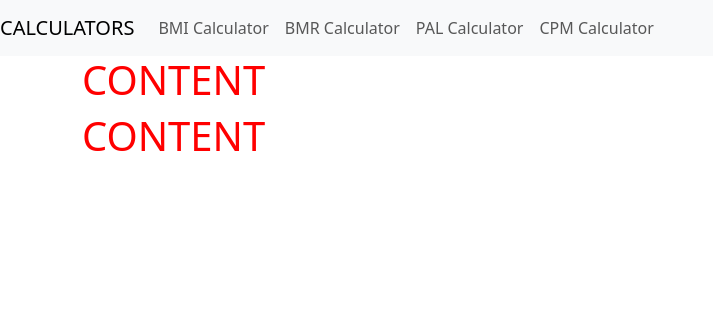
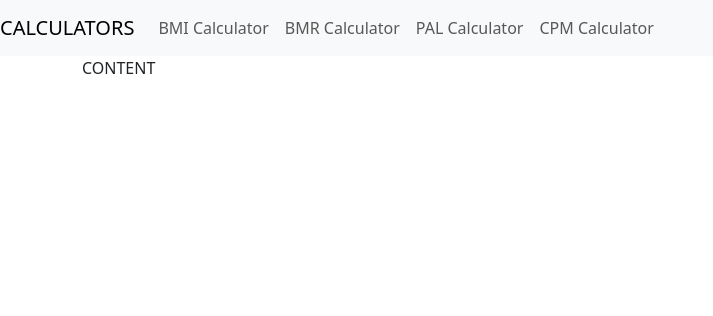
Before and after one commit to olczi095/bmi-calculator, a Django app: template mysite/calculator/templates/calculator/bmi.html in a window 1280 px wide. Shown: the top 316 px of the page, without its empty margins (0-713 px from the left). Run offline with Django 4.2, Linux system fonts and the light colour scheme; the template is opened without the code that fills it, so the values that code supplies are empty.

Commit message:
fix: fix extending from base.html

```diff
--- a/mysite/calculator/static/calculator/style.css
+++ b/mysite/calculator/static/calculator/style.css
@@ -1,7 +1,7 @@
-.nav {
+.nav{
     margin: 20px;
 }
 
-h1 {
+h1{
     color: red;
   }
--- a/mysite/calculator/templates/calculator/base.html
+++ b/mysite/calculator/templates/calculator/base.html
@@ -7,9 +7,10 @@
     <meta name="viewport" content="width=device-width, initial-scale=1">
     <title>{% block title %}
       Site Title
-    {% endblock title %}</title>
+    {% endblock %}</title>
+    <link rel="stylesheet" type="text/css" href="{% static 'calculator/style.css' %}">
     <link href="https://cdn.jsdelivr.net/npm/bootstrap@5.3.0-alpha2/dist/css/bootstrap.min.css" rel="stylesheet" integrity="sha384-aFq/bzH65dt+w6FI2ooMVUpc+21e0SRygnTpmBvdBgSdnuTN7QbdgL+OapgHtvPp" crossorigin="anonymous">
-    <link rel="stylesheet" href="{% static 'css/style.css' %}">
+
   </head>
 
   <body>
@@ -38,9 +39,9 @@
     </nav>
 
     <div class="container">
-      <h1>CONTENT</h1>
-      {% block content %}
-      {% endblock content %}
+      <div class="content">
+      {% block content %}{% endblock %}
+      </div>
     </div>
 
     <script src="https://cdn.jsdelivr.net/npm/bootstrap@5.3.0-alpha2/dist/js/bootstrap.bundle.min.js" integrity="sha384-qKXV1j0HvMUeCBQ+QVp7JcfGl760yU08IQ+GpUo5hlbpg51QRiuqHAJz8+BrxE/N" crossorigin="anonymous"></script>
--- a/mysite/calculator/templates/calculator/bmi.html
+++ b/mysite/calculator/templates/calculator/bmi.html
@@ -1,7 +1,7 @@
-{% extends 'base.html' %}
+{% extends 'calculator/base.html' %}
 
 {% block title %}BMI Calculator{% endblock %}
 
 {% block content %}
-<h1>CONTENT</h1>
-{% endblock content%}
+    CONTENT
+{% endblock %}
--- a/mysite/calculator/views.py
+++ b/mysite/calculator/views.py
@@ -6,4 +6,4 @@ def home(request):
     return redirect('bmi')
 
 def bmi_calculator(request):
-    return render(request, 'calculator/base.html')
+    return render(request, 'calculator/bmi.html')
--- a/mysite/mysite/settings.py
+++ b/mysite/mysite/settings.py
@@ -116,8 +116,8 @@ USE_TZ = True
 # Static files (CSS, JavaScript, Images)
 # https://docs.djangoproject.com/en/4.1/howto/static-files/
 
-STATIC_URL = '/static/'
-STATIC_ROOT = BASE_DIR / 'static'
+STATIC_URL = 'static/'
+STATICFILES_DIRS = [ BASE_DIR / 'static']
 
 # Default primary key field type
 # https://docs.djangoproject.com/en/4.1/ref/settings/#default-auto-field
```
